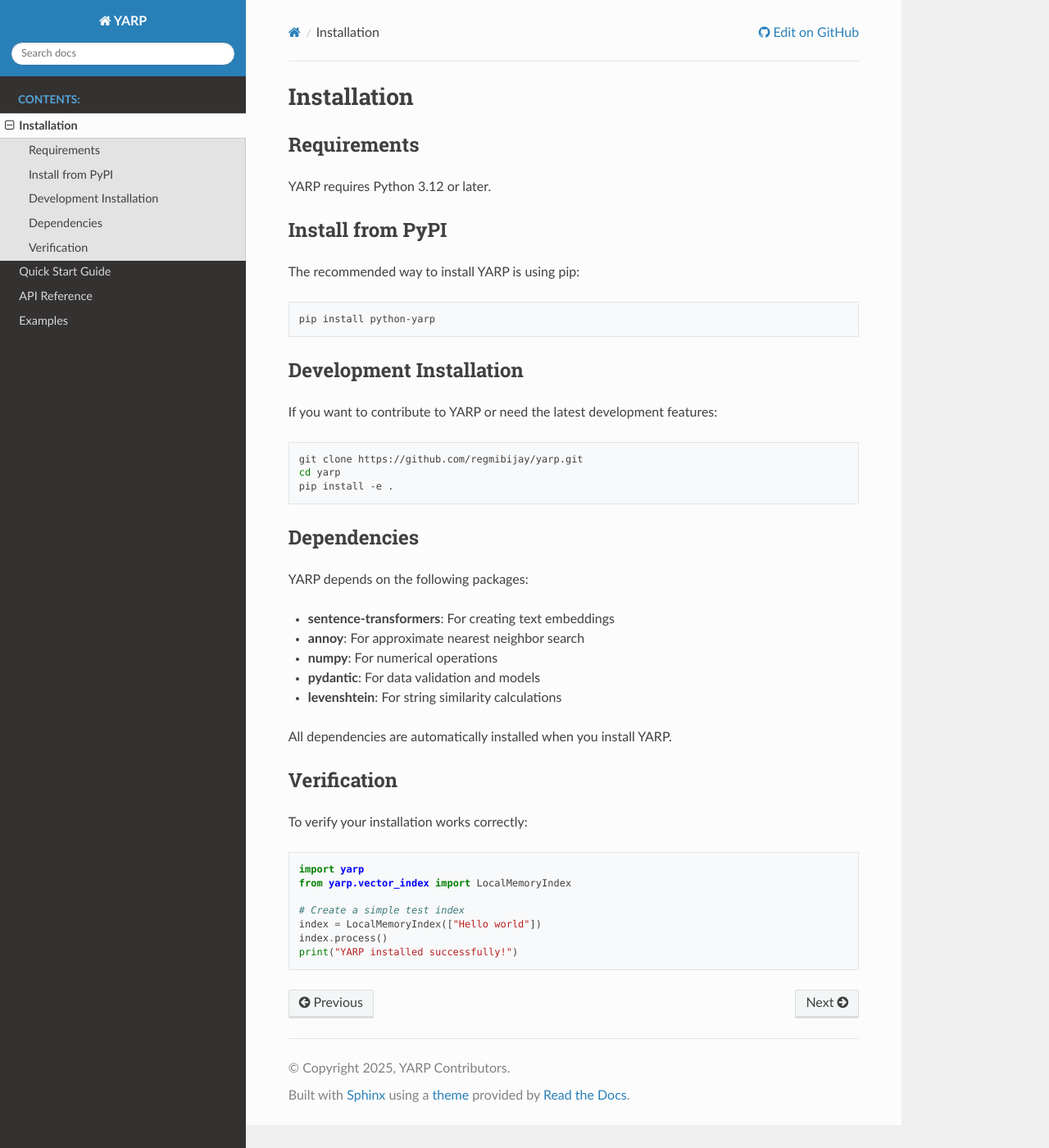
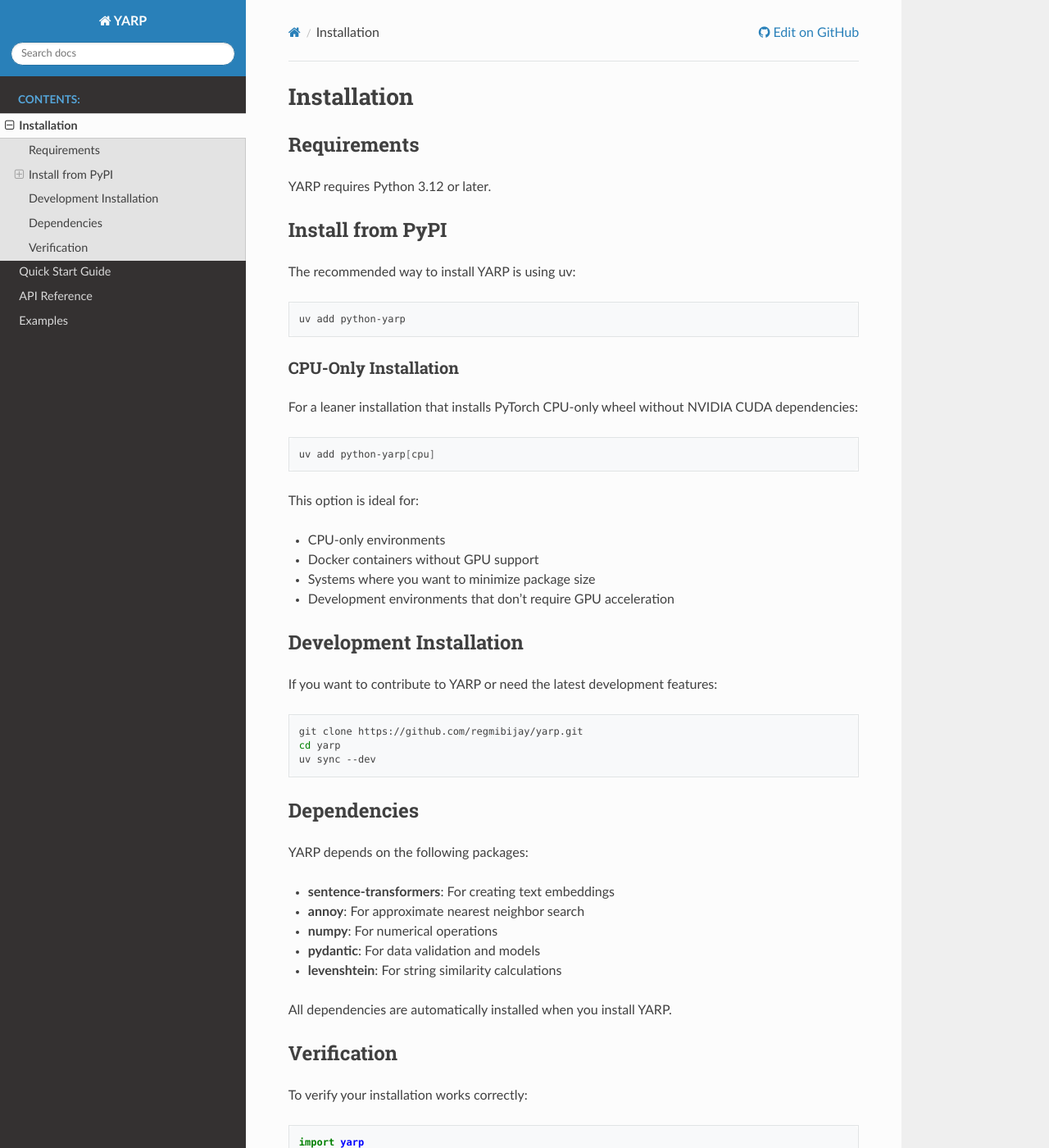
Before and after one commit to regmibijay/yarp, a Sphinx documentation site: the page built from docs/source/installation.rst, in a window 1280 px wide and 1400 px high. Shown: the whole window at 82% size. Built offline with Sphinx 7.4.7 and the Read the Docs theme 3.1.0, drawn with Linux system fonts in a browser that asks for light colours.

```diff
--- a/docs/source/index.rst
+++ b/docs/source/index.rst
@@ -50,11 +50,11 @@ Features
 Installation
 ------------
 
-Install YARP using pip:
+Install YARP using uv:
 
 .. code-block:: bash
 
-    pip install python-yarp
+    uv add python-yarp
 
 API Reference
 =============
--- a/docs/source/installation.rst
+++ b/docs/source/installation.rst
@@ -9,11 +9,27 @@ YARP requires Python 3.12 or later.
 Install from PyPI
 -----------------
 
-The recommended way to install YARP is using pip:
+The recommended way to install YARP is using uv:
 
 .. code-block:: bash
 
-    pip install python-yarp
+    uv add python-yarp
+
+CPU-Only Installation
+^^^^^^^^^^^^^^^^^^^^^^
+
+For a leaner installation that installs PyTorch CPU-only wheel without NVIDIA CUDA dependencies:
+
+.. code-block:: bash
+
+    uv add python-yarp[cpu]
+
+This option is ideal for:
+
+* CPU-only environments
+* Docker containers without GPU support
+* Systems where you want to minimize package size
+* Development environments that don't require GPU acceleration
 
 Development Installation
 ------------------------
@@ -24,7 +40,7 @@ If you want to contribute to YARP or need the latest development features:
 
     git clone https://github.com/regmibijay/yarp.git
     cd yarp
-    pip install -e .
+    uv sync --dev
 
 Dependencies
 ------------
--- a/yarp/__init__.py
+++ b/yarp/__init__.py
@@ -5,4 +5,4 @@ with a strong focus on in-memory vector databases and Approximate Nearest
 Neighbors.
 """
 
-__version__ = "0.1.0"
+__version__ = "0.2.0"
```
Also changed, not shown: CONTRIBUTING.md (+10 -7 lines), README.md (+24 -5 lines), pyproject.toml (+17 -2 lines), docs/README.md, 3 other files.
